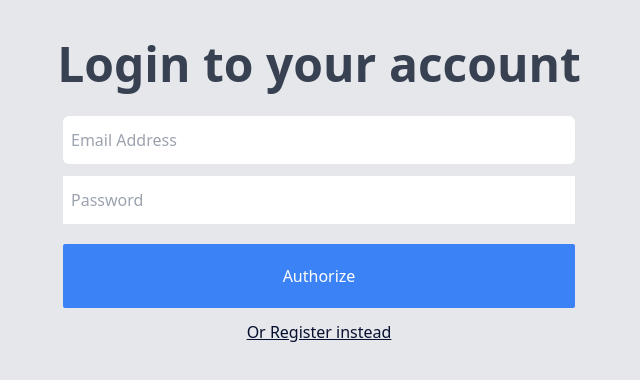
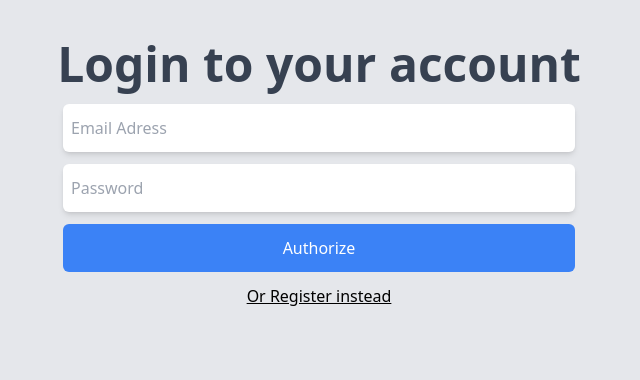
Before and after one commit to Nikitapil/nuxt3-todo, a Nuxt app: page /auth in a window 1280 px wide. Shown: the top 380 px of the page, without its empty margins (321-961 px from the left). Built offline with nearby package versions, Linux system fonts and the light colour scheme.

Commit message:
add UI components

```diff
--- a/assets/css/main.css
+++ b/assets/css/main.css
@@ -1,3 +1,7 @@
 @tailwind base;
 @tailwind components;
 @tailwind utilities;
+
+* {
+    box-sizing: border-box;
+}
--- /dev/null
+++ b/components/ui/AppButton.vue
@@ -0,0 +1,15 @@
+<script setup lang="ts">
+defineProps<{
+  disabled: boolean;
+  text?: string;
+}>();
+</script>
+
+<template>
+  <button
+    class="p-3 bg-blue-500 text-white rounded-md disabled:bg-gray-400 disabled:text-white hover:opacity-80 transition-all duration-300"
+    :disabled="disabled"
+  >
+    <slot>{{ text }}</slot>
+  </button>
+</template>
--- /dev/null
+++ b/components/ui/AppInput.vue
@@ -0,0 +1,27 @@
+<script setup lang="ts">
+import { useVModel } from '@vueuse/core';
+
+const props = defineProps<{
+  id: string;
+  name: string;
+  placeholder: string;
+  type: 'text' | 'password' | 'email';
+  modelValue: string;
+}>();
+const emit = defineEmits<{
+  'update:modelValue': [string];
+}>();
+
+const value = useVModel(props, 'modelValue', emit);
+</script>
+
+<template>
+  <input
+    :id="id"
+    v-model="value"
+    class="px-2 py-3 rounded-md outline-none shadow-md focus-visible:border-2 focus-visible:border-blue-200"
+    :placeholder="placeholder"
+    :type="type"
+    :name="name"
+  />
+</template>
--- /dev/null
+++ b/components/ui/PageHeading.vue
@@ -0,0 +1,11 @@
+<script setup lang="ts">
+defineProps<{
+  text: string;
+}>();
+</script>
+
+<template>
+  <h1 class="text-5xl font-bold text-gray-700 mb-4">
+    {{ text }}
+  </h1>
+</template>
--- a/nuxt.config.ts
+++ b/nuxt.config.ts
@@ -4,13 +4,18 @@ export default defineNuxtConfig({
   postcss: {
     plugins: {
       tailwindcss: {},
-      autoprefixer: {},
-    },
+      autoprefixer: {}
+    }
   },
-  modules: ['@pinia/nuxt'],
+  app: {
+    head: {
+      title: 'Todoer'
+    }
+  },
+  modules: ['@pinia/nuxt', '@vueuse/nuxt'],
   nitro: {
     externals: {
-      inline: ["uuid"]
+      inline: ['uuid']
     }
   }
-})
+});
--- a/package.json
+++ b/package.json
@@ -34,6 +34,8 @@
     "@types/jsonwebtoken": "^9.0.2",
     "@vue/eslint-config-prettier": "^8.0.0",
     "@vue/eslint-config-typescript": "^11.0.3",
+    "@vueuse/core": "^10.4.1",
+    "@vueuse/nuxt": "^10.4.1",
     "bcrypt": "^5.1.1",
     "c8": "^8.0.1",
     "joi": "^17.10.1",
--- a/pages/auth.vue
+++ b/pages/auth.vue
@@ -1,4 +1,8 @@
 <script setup lang="ts">
+import PageHeading from '~/components/ui/PageHeading.vue';
+import AppInput from '~/components/ui/AppInput.vue';
+import AppButton from '~/components/ui/AppButton.vue';
+
 definePageMeta({
   layout: 'empty'
 });
@@ -62,51 +66,54 @@ const authorize = () => {
   }
   register();
 };
+
+const pageTitle = computed(() =>
+  loginMode.value ? 'Login to your account' : 'Create an account'
+);
+
+const authLinkText = computed(() => (loginMode.value ? 'Register' : 'Login'));
 </script>
 
 <template>
   <section class="text-center py-10">
-    <h1 class="text-5xl font-bold text-gray-700 mb-4">
-      {{ loginMode ? 'Login to your account' : 'Create an account' }}
-    </h1>
+    <PageHeading :text="pageTitle" />
     <form
       class="flex flex-col max-w-lg mx-auto"
       @submit.prevent
     >
-      <input
+      <AppInput
         id="email"
         v-model="email"
-        class="px-2 py-3 mt-3 border-1 border-lime-200 rounded-md"
-        placeholder="Email Address"
+        class="mb-3"
+        name="email"
+        placeholder="Email Adress"
         type="email"
-        name="email"
       />
-      <input
+
+      <AppInput
         id="password"
         v-model="password"
-        class="px-2 py-3 mt-3 border-1 border-lime-200"
+        name="password"
         placeholder="Password"
         type="password"
-        name="password"
       />
 
-      <input
+      <AppInput
         v-if="!loginMode"
         id="password-confirm"
         v-model="passwordConfirm"
-        class="px-2 py-3 mt-3 border-1 border-lime-200"
+        class="mt-3"
+        name="password-confirm"
         placeholder="Re-enter your password"
         type="password"
-        name="password-confirm"
       />
 
-      <button
-        class="p-5 bg-blue-500 text-white rounded-sm mt-5 disabled:bg-gray-400 disabled:text-white"
+      <AppButton
+        class="mt-3"
         :disabled="loading"
+        text="Authorize"
         @click="authorize"
-      >
-        Authorize
-      </button>
+      />
 
       <p
         v-if="error"
@@ -119,14 +126,9 @@ const authorize = () => {
         @click="loginMode = !loginMode"
       >
         Or
-        {{ loginMode ? 'Register' : 'Login' }}
+        {{ authLinkText }}
         instead
       </a>
     </form>
   </section>
 </template>
-<style>
-main {
-  color: #060f2f;
-}
-</style>
```
Also changed, not shown: 1 other file (tests, documents, lock files or other folders).
